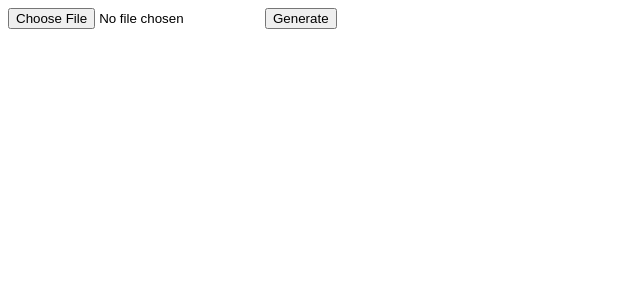
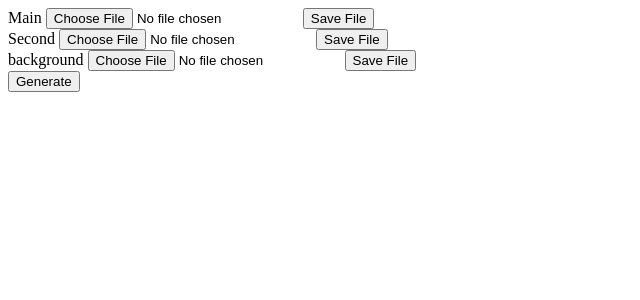
Before and after one commit to jakubtae/OLD_yt_video_generator, a Node server app: a page that uses views/main/generate.ejs in a window 1280 px wide. Shown: the top 300 px of the page, without its empty margins (0-640 px from the left). Run offline with Node 20, Linux system fonts and the light colour scheme; a user stored in the database is signed in; tables that the repository leaves empty hold one stand-in row (values such as "Sample post"); some libraries are stand-ins or nearby versions.

```diff
--- a/routes/login.js
+++ b/routes/login.js
@@ -48,7 +48,7 @@ router.post('/', async (req, res) => {
 
 function generateAccessToken(admin) {
     return jwt.sign(admin.toJSON(), process.env.ACCESS_TOKEN_SECRET, {
-      expiresIn: "900s",
+      expiresIn: "9000s",
     });
   }
 
--- a/routes/uuid.js
+++ b/routes/uuid.js
@@ -137,12 +137,7 @@ router.get(
   }
 );
 
-// ! TAKE POSTED FILES AND SAVE THEM IN videos/:storyid/
-// ! AS mainAudio.aws , secAudio.mp3 , bg.mp4 / bg.png
-// ! CREATE A REMOTION TEMPLATE
-// ! SWAP VARIABLES WITHIN REMOTION TEMPLATE FOR THOSE OF POSTED
-// ! GENERATE VIDEO AND SAVE IT IN videos/:storyid/ as final.mp4
-// ! SEND SUCCES MESSAGE ALONG WITH FORM FOR SUBMITION FOR TRANSCRIPTION
+
 
 const storage = multer.diskStorage({
   destination: (req, file, cb) => {
@@ -151,7 +146,7 @@ const storage = multer.diskStorage({
     cb(null, dir);
   },
   filename: (req, file, cb) => {
-    cb(null, "main" + path.extname(file.originalname));
+    cb(null, req.params.filename + path.extname(file.originalname));
   },
 });
 
@@ -161,17 +156,54 @@ router.post(
   "/:uuid/:perm/:storyid/prepare/:filename",
   authenticateToken,
   fileExists,
-  mainUpload.single("mainaudio"),
+  mainUpload.single("file"),
   async (req, res) => {
-    if (problem == true) return res.send("File already exists");
-    res.send("File uploaded I guess");
+    var filename = req.params.filename;
+    res.send({filename : true})
   }
 );
 
+router.post(
+  "/:uuid/:perm/:storyid/generate",
+  authenticateToken,
+  async (req, res) => {
+    if(!fs.existsSync("videos/"+req.params.storyid)) return res.send("There are no files for that project");
+    const RequiredFiles = [
+      "main",
+      "second",
+      "background"
+    ]
+    const gotFiles = JSON.stringify(fs.readdirSync("videos/"+req.params.storyid))
+    if(JSON.stringify(RequiredFiles) !== gotFiles) return res.send("Not enough files")
+    // ! CREATE A REMOTION TEMPLATE
+    // ! SWAP VARIABLES WITHIN REMOTION TEMPLATE FOR THOSE OF POSTED
+    // ! GENERATE VIDEO AND SAVE IT IN videos/:storyid/ as final.mp4
+    // ! SEND SUCCES MESSAGE ALONG WITH FORM FOR SUBMITION FOR TRANSCRIPTION
+    res.send("Generating Film I guess")
+  }
+)
+
 function fileExists(req, res, next) {
-  if (fs.existsSync("videos/" + req.params.storyid + "/main.mp3"))
-    return res.send("File already exists");
-}
+    if(req.params.filename == "main"){
+      if (fs.existsSync("videos/" + req.params.storyid + "/main.mp3")) return res.send("File already exists");
+      next();
+    }
+    if(req.params.filename == "second"){
+      if (fs.existsSync("videos/" + req.params.storyid + "/second.mp3")) return res.send("File already exists");
+      next();
+    }
+    if(req.params.filename == "background"){
+      if (fs.existsSync("videos/" + req.params.storyid + "/background.gif")) return res.send("File already exists");
+      if (fs.existsSync("videos/" + req.params.storyid + "/background.jpg")) return res.send("File already exists");
+      if (fs.existsSync("videos/" + req.params.storyid + "/background.jpeg")) return res.send("File already exists");
+      if (fs.existsSync("videos/" + req.params.storyid + "/background.png")) return res.send("File already exists");
+      if (fs.existsSync("videos/" + req.params.storyid + "/background.mp4")) return res.send("File already exists");
+      next();
+    }
+    else{
+      next();
+    }
+  }
 
 function authenticateToken(req, res, next) {
   const token = req.body.jwt || req.cookies.jwt;
--- a/views/main/generate.ejs
+++ b/views/main/generate.ejs
@@ -8,8 +8,22 @@
 </head>
 <body>
     <form method="POST" action="<%=locals.url%>/prepare/main" id="generator" enctype="multipart/form-data">
-        <input type="file" name="mainaudio" accept="audio/*" required>
-        <input type="submit" value="Generate">
+        <label for="Main">Main</label>
+        <input type="file" name="file" accept="audio/*" required>
+        <input type="submit" value="Save File">
+    </form>
+    <form method="POST" action="<%=locals.url%>/prepare/second" id="generator" enctype="multipart/form-data">
+        <label for="Second">Second</label>
+        <input type="file" name="file" accept="audio/*" required>
+        <input type="submit" value="Save File">
+    </form>
+    <form method="POST" action="<%=locals.url%>/prepare/background" id="generator" enctype="multipart/form-data">
+        <label for="background">background</label>
+        <input type="file" name="file" accept="image/*, video/*" required>
+        <input type="submit" value="Save File">
+    </form>
+    <form action="<%=locals.url%>/generate" method="POST">
+    <input type="submit" value="Generate">
     </form>
     <!-- <script>
         const form = document.getElementById('generator')
```
Also changed, not shown: videos/6466082a268486e103f45b66/background.jpeg (added), 1 other file.
